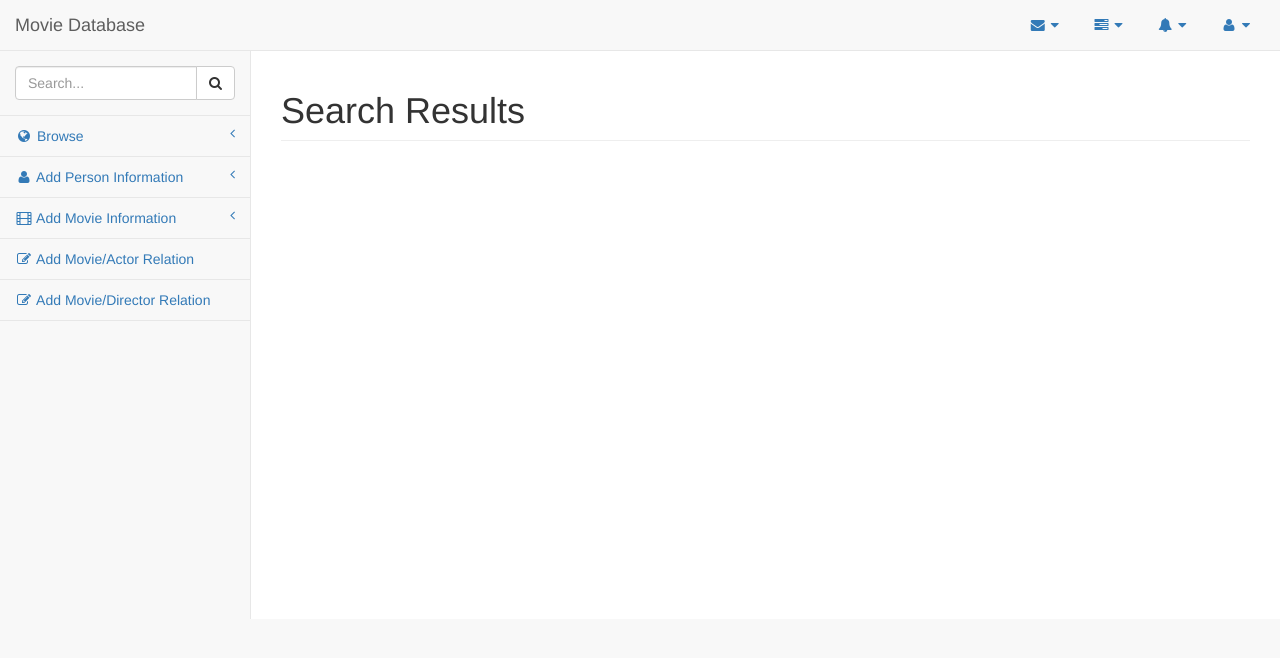
After one commit to willkea/shiny-succotash, a PHP site: page /search.php in a window 1280 px wide. The commit adds this page. Shown: the top 658 px of the page. Run offline with PHP 8.4, Linux system fonts and the light colour scheme.

Commit message:
Start search page

```diff
--- a/header.php
+++ b/header.php
@@ -265,14 +265,16 @@
                 <div class="sidebar-nav navbar-collapse">
                     <ul class="nav" id="side-menu">
                         <li class="sidebar-search">
+                            <form method="post" action="search.php">
                             <div class="input-group custom-search-form">
-                                <input type="text" class="form-control" placeholder="Search...">
+                                <input type="text" name="searchInput" class="form-control" placeholder="Search...">
                                 <span class="input-group-btn">
-                                <button class="btn btn-default" type="button">
+                                <button class="btn btn-default" type="submit">
                                     <i class="fa fa-search"></i>
                                 </button>
-                            </span>
+                                </span>
                             </div>
+                            </form>
                             <!-- /input-group -->
                         </li>
                           <li>
--- /dev/null
+++ b/search.php
@@ -0,0 +1,19 @@
+<?php require_once('header.php'); ?>
+
+<div id="page-wrapper">
+            <div class="row">
+                <div class="col-lg-12">
+                    <h1 class="page-header">Search Results</h1>
+                </div>
+            </div>
+
+
+
+
+
+
+
+
+
+
+</div>
```
